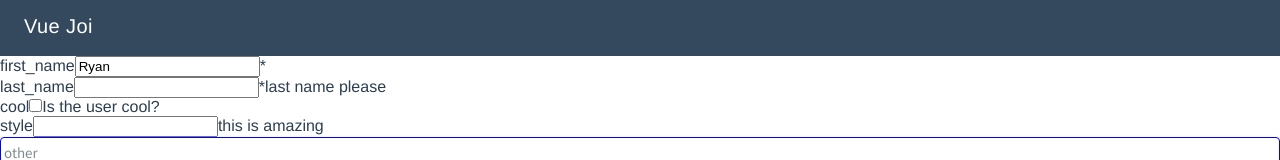
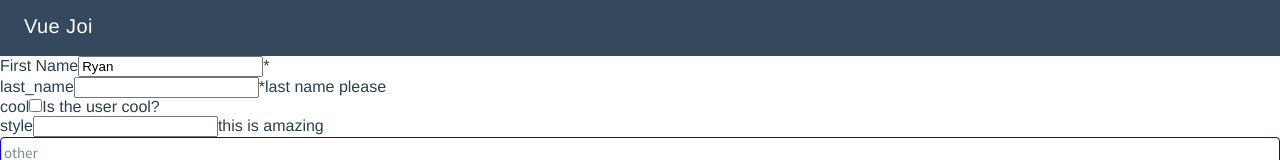
Before and after one commit to ryanramage/vue-joi, a Vue app: page / in a window 1280 px wide. Shown: the top 160 px of the page. Built offline with nearby package versions, Linux system fonts and the light colour scheme.

Commit message:
handle joi labels

```diff
--- a/demo/schema.js
+++ b/demo/schema.js
@@ -1,7 +1,7 @@
 var Joi = require('joi')
 
 module.exports = Joi.object({
-  first_name: Joi.number().required(),
+  first_name: Joi.number().required().label('First Name'),
   last_name: Joi.string().required().description('last name please'),
 
   cool: Joi.boolean().description('Is the user cool?'),
--- a/src/JoiObject.vue
+++ b/src/JoiObject.vue
@@ -16,7 +16,7 @@
 
       </div>
       <div v-else>
-        <span class="label">{{child.key}}</span>
+        <span class="label">{{child.schema._flags.label || child.key}}</span>
         <input v-if="child.schema.schemaType === 'boolean'" type="checkbox" id="checkbox" v-model="initialValue[child.key]">
         <input v-if="child.schema.schemaType === 'string' && !child.schema._valids._set.length" v-model="initialValue[child.key]" >
         <input v-if="child.schema.schemaType === 'number'" v-model="initialValue[child.key]" >
@@ -56,6 +56,7 @@
     },
     mounted () {
       this.schema.children.forEach(child => {
+        console.log(child)
         if (child.schema.schemaType !== 'object') return
         if (!this.initialValue[child.key]) this.initialValue[child.key] = {}
         child.info = { schema: child.schema._inner, initialValue: this.initialValue[child.key] }
```
